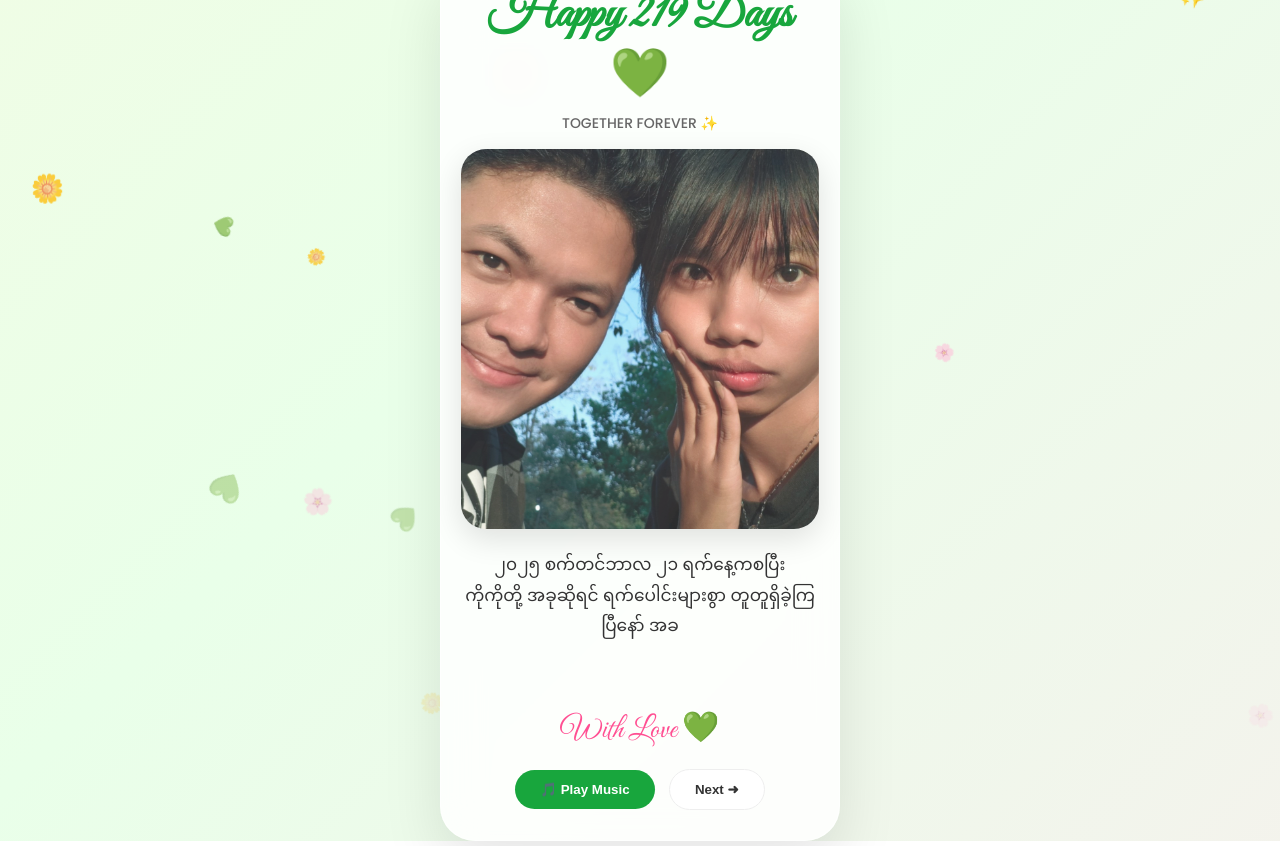
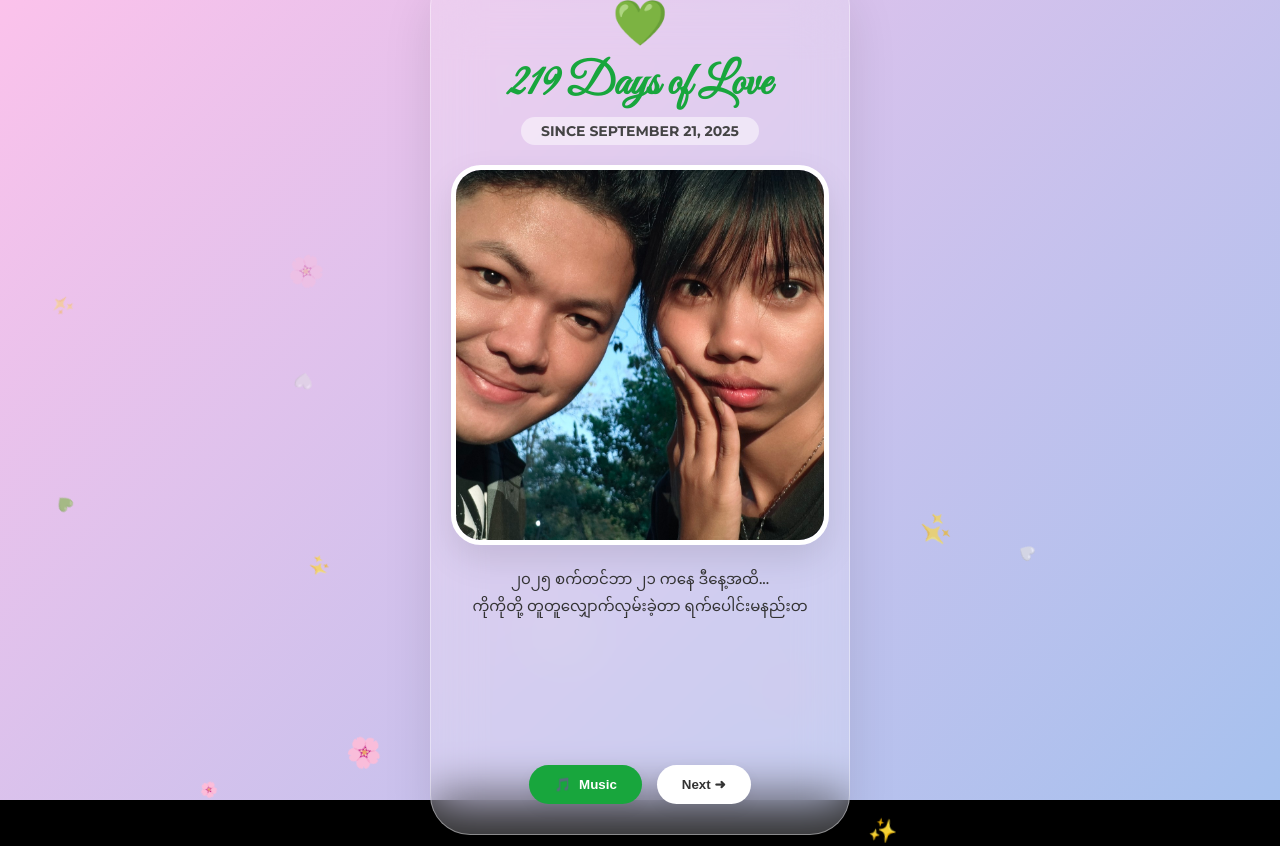
Before and after one commit to saiwannahtun15-blip/222-days, a plain HTML site: page index.html in a window 1280 px wide. Drawn offline with Linux system fonts and the light colour scheme.

Commit message:
Update index.html

```diff
--- a/index.html
+++ b/index.html
@@ -3,114 +3,121 @@
 <head>
     <meta charset="UTF-8">
     <meta name="viewport" content="width=device-width, initial-scale=1.0">
-    <title>Our Love Story 💚</title>
-    <link href="https://fonts.googleapis.com/css2?family=Great+Vibes&family=Poppins:wght@300;400;500;600&display=swap" rel="stylesheet">
+    <title>Together Since 21.9.2025 💚</title>
+    <link href="https://fonts.googleapis.com/css2?family=Great+Vibes&family=Montserrat:wght@300;500;700&display=swap" rel="stylesheet">
     <style>
-        :root { --primary-green: #18a63d; --heart-pink: #ff4f92; --glass-bg: rgba(255, 255, 255, 0.85); }
+        :root { --accent: #18a63d; --soft-pink: #ff85a1; --white: #ffffff; }
         * { margin: 0; padding: 0; box-sizing: border-box; }
-        body {
-            width: 100%; height: 100vh; overflow: hidden; font-family: 'Poppins', sans-serif;
-            display: flex; justify-content: center; align-items: center;
-            background: linear-gradient(-45deg, #ffe6f0, #e9ffe9, #fff8dd, #eef9ff);
-            background-size: 400% 400%; animation: bgFlow 15s ease infinite; position: relative;
-        }
-        @keyframes bgFlow { 0% { background-position: 0% 50%; } 50% { background-position: 100% 50%; } 100% { background-position: 0% 50%; } }
-        .container {
-            position: relative; z-index: 2; width: 92%; max-width: 400px;
-            background: var(--glass-bg); backdrop-filter: blur(20px); -webkit-backdrop-filter: blur(20px);
-            border: 1px solid rgba(255, 255, 255, 0.6); border-radius: 35px;
-            padding: 25px 20px; box-shadow: 0 25px 60px rgba(0,0,0,0.1); text-align: center;
-        }
-        h1 { font-family: 'Great Vibes', cursive; font-size: 48px; color: var(--primary-green); margin-bottom: 5px; }
-        .days-count { font-weight: 500; font-size: 14px; color: #666; margin-bottom: 15px; text-transform: uppercase; }
-        .slider {
-            position: relative; width: 100%; height: 380px; border-radius: 25px;
-            overflow: hidden; box-shadow: 0 10px 30px rgba(0,0,0,0.12); margin-bottom: 20px;
-        }
-        .slider img { position: absolute; inset: 0; width: 100%; height: 100%; object-fit: cover; opacity: 0; transition: opacity 1.5s ease-in-out; }
-        .slider img.active { opacity: 1; }
-        .message-box { font-size: 17px; line-height: 1.8; color: #333; min-height: 150px; margin-bottom: 10px; }
-        .signature { font-family: 'Great Vibes', cursive; font-size: 30px; color: var(--heart-pink); margin-bottom: 15px; }
-        .btn { border: none; padding: 12px 25px; border-radius: 50px; cursor: pointer; font-weight: 600; background: var(--primary-green); color: white; margin: 5px; transition: 0.3s; }
-        .btn-next { background: white; color: #333; border: 1px solid #eee; }
-        .fall { position: absolute; top: -50px; pointer-events: none; z-index: 1; animation: fallAnimation linear forwards; }
-        @keyframes fallAnimation { to { transform: translateY(110vh) rotate(360deg); opacity: 0; } }
+        body { height: 100vh; display: flex; justify-content: center; align-items: center; background: #000; font-family: 'Montserrat', sans-serif; overflow: hidden; position: relative; }
+        #bg-canvas { position: absolute; top: 0; left: 0; width: 100%; height: 100%; background: linear-gradient(135deg, #fbc2eb 0%, #a6c1ee 100%); z-index: 0; }
+        .main-card { position: relative; z-index: 10; width: 90%; max-width: 420px; background: rgba(255, 255, 255, 0.2); backdrop-filter: blur(25px); -webkit-backdrop-filter: blur(25px); border: 1px solid rgba(255, 255, 255, 0.4); border-radius: 40px; padding: 30px 20px; box-shadow: 0 25px 50px rgba(0,0,0,0.1); text-align: center; color: #333; }
+        .heart-beat { font-size: 40px; color: var(--accent); animation: beat 1.2s infinite; margin-bottom: 10px; }
+        @keyframes beat { 0%, 100% { transform: scale(1); } 50% { transform: scale(1.2); } }
+        h1 { font-family: 'Great Vibes', cursive; font-size: 45px; color: var(--accent); margin-bottom: 5px; }
+        .counter-box { background: rgba(255, 255, 255, 0.5); display: inline-block; padding: 5px 20px; border-radius: 50px; font-weight: 700; font-size: 14px; margin-bottom: 20px; color: #444; }
+        .photo-frame { width: 100%; height: 380px; border-radius: 30px; overflow: hidden; border: 5px solid white; box-shadow: 0 15px 35px rgba(0,0,0,0.1); margin-bottom: 20px; }
+        .photo-frame img { width: 100%; height: 100%; object-fit: cover; display: none; animation: zoomEffect 6s infinite alternate; }
+        .photo-frame img.active { display: block; }
+        @keyframes zoomEffect { from { transform: scale(1); } to { transform: scale(1.1); } }
+        .text-area { font-size: 15px; line-height: 1.8; min-height: 180px; margin-bottom: 20px; font-weight: 500; text-align: center; white-space: pre-line; }
+        .footer-btns { display: flex; justify-content: center; gap: 15px; }
+        .action-btn { background: var(--white); border: none; padding: 12px 25px; border-radius: 30px; font-weight: 700; cursor: pointer; transition: 0.3s; box-shadow: 0 5px 15px rgba(0,0,0,0.05); display: flex; align-items: center; gap: 8px; color: #333; }
+        .action-btn.primary { background: var(--accent); color: white; }
+        .action-btn:hover { transform: translateY(-3px); box-shadow: 0 10px 20px rgba(0,0,0,0.1); }
+        .particle { position: absolute; pointer-events: none; animation: fly linear forwards; }
+        @keyframes fly { to { transform: translateY(-110vh) rotate(360deg); opacity: 0; } }
     </style>
 </head>
 <body>
-    <div class="container">
-        <h1 id="title-text">Happy Anniversary 💚</h1>
-        <div class="days-count" id="days-display">Together Forever ✨</div>
-        <div class="slider">
+
+    <div id="bg-canvas"></div>
+
+    <div class="main-card">
+        <div class="heart-beat">💚</div>
+        <h1 id="days-title">Happy Days</h1>
+        <div class="counter-box">SINCE SEPTEMBER 21, 2025</div>
+
+        <div class="photo-frame">
             <img src="photo1.jpg" class="active">
             <img src="photo2.jpg">
             <img src="photo3.jpg">
             <img src="photo4.jpg">
+            <img src="photo5.jpg">
+            <img src="photo6.jpg">
+            <img src="photo7.jpg">
+            <img src="photo8.jpg">
         </div>
-        <div class="message-box" id="typing-text"></div>
-        <div class="signature">With Love 💚</div>
-        <div class="controls">
-            <button class="btn" onclick="toggleMusic()">🎵 Play Music</button>
-            <button class="btn btn-next" onclick="nextSlide()">Next ➜</button>
+
+        <div class="text-area" id="love-text"></div>
+
+        <div class="footer-btns">
+            <button class="action-btn primary" onclick="handleMusic()">
+                <span id="m-icon">🎵</span> Music
+            </button>
+            <button class="action-btn" onclick="nextPhoto()">Next ➜</button>
         </div>
     </div>
-    <audio id="bg-music" loop><source src="song.mp3" type="audio/mpeg"></audio>
+
+    <audio id="main-song" loop>
+        <source src="song.mp3" type="audio/mpeg">
+    </audio>
 
     <script>
-        // ၁။ ရက်စွဲတွက်ချက်ခြင်း
-        const startDay = new Date("2025-09-21");
-        function updateCounter() {
+        const startDate = new Date("2025-09-21");
+        const titleEl = document.getElementById("days-title");
+
+        function refreshDays() {
             const now = new Date();
-            const diffDays = Math.floor((now - startDay) / (1000 * 60 * 60 * 24));
-            document.getElementById("title-text").innerText = `Happy ${diffDays} Days 💚`;
+            const diff = Math.floor((now - startDate) / (1000 * 60 * 60 * 24));
+            titleEl.innerText = `${diff} Days of Love`;
         }
-        updateCounter();
+        refreshDays();
 
-        // ၂။ စာသားပေါ်အောင်လုပ်ခြင်း (Typewriter fix)
-        const message = `၂၀၂၅ စက်တင်ဘာလ ၂၁ ရက်နေ့ကစပြီး\nကိုကိုတို့ အခုဆိုရင် ရက်ပေါင်းများစွာ တူတူရှိခဲ့ကြပြီနော် အချစ်ရေ 💚\n\nအမှတ်တရတိုင်းအတွက် ကျေးဇူးတင်ပါတယ်။\nနောက်ထပ် နှစ်ပေါင်းများစွာအထိ\nလက်တွဲမဖြုတ်တမ်း တူတူရှေ့ဆက်ကြမယ်နော်။\n\nအရမ်းချစ်တယ် ကိုကို့သဲသဲလေး 😘💚`;
+        // ထည့်သွင်းပေးထားတဲ့ Romantic စာသားသစ်
+        const content = `၂၀၂၅ စက်တင်ဘာ ၂၁ ကနေ ဒီနေ့အထိ...\nကိုကိုတို့ တူတူလျှောက်လှမ်းခဲ့တာ ရက်ပေါင်းမနည်းတော့ဘူးနော်။ 💚\n\nသဲသဲနဲ့အတူရှိရတဲ့ အချိန်တိုင်းက ကိုကို့အတွက်တော့ တန်ဖိုးမဖြတ်နိုင်တဲ့ အမှတ်တရတွေချည်းပါပဲ။\n\nတစ်နေ့ကျရင်... ကိုကိုတို့နှစ်ယောက် သေချာပေါက် လက်ထပ်ကြမယ်နော်။\nပြီးတော့ အေးချမ်းပြီး နွေးထွေးတဲ့ မိသားစုဘဝလေးတစ်ခုကို အတူတူ တည်ဆောက်သွားချင်တာ ကိုကို့ရဲ့ အကြီးမားဆုံး ဆန္ဒပါ။\n\nကိုကို့ရဲ့နောက်ဆုံးထွက်သက်အထိ သဲသဲရဲ့လက်ကို အမြဲဆုပ်ကိုင်ထားပါရစေ။\n\nအရမ်းချစ်တယ် ကိုကို့သဲသဲလေး💚 အာဘွား😘💚`;
 
-        let i = 0;
-        const target = document.getElementById("typing-text");
-        function typeWriter() {
-            if (i < message.length) {
-                const char = message.charAt(i);
-                target.innerHTML += char === "\n" ? "<br>" : char;
-                i++;
-                setTimeout(typeWriter, 50);
+        let idx = 0;
+        const textEl = document.getElementById("love-text");
+
+        function write() {
+            if (idx < content.length) {
+                const char = content.charAt(idx);
+                textEl.innerHTML += char === "\n" ? "<br>" : char;
+                idx++;
+                setTimeout(write, 50);
             }
         }
-        // စာရိုက်တဲ့ animation စတင်ရန်
-        setTimeout(typeWriter, 500);
+        setTimeout(write, 1000);
 
-        // ၃။ Slideshow
-        let currentSlide = 0;
-        const slides = document.querySelectorAll(".slider img");
-        function nextSlide() {
-            slides[currentSlide].classList.remove("active");
-            currentSlide = (currentSlide + 1) % slides.length;
-            slides[currentSlide].classList.add("active");
+        let current = 0;
+        const images = document.querySelectorAll(".photo-frame img");
+        function nextPhoto() {
+            images[current].classList.remove("active");
+            current = (current + 1) % images.length;
+            images[current].classList.add("active");
         }
-        setInterval(nextSlide, 4000);
+        setInterval(nextPhoto, 4000);
 
-        // ၄။ Music
-        const music = document.getElementById("bg-music");
-        function toggleMusic() {
-            music.paused ? music.play() : music.pause();
+        const song = document.getElementById("main-song");
+        const mIcon = document.getElementById("m-icon");
+        function handleMusic() {
+            if (song.paused) { song.play(); mIcon.innerText = "⏸️"; }
+            else { song.pause(); mIcon.innerText = "🎵"; }
         }
 
-        // ၅။ Falling Emoji
-        const emojis = ["💚", "🌸", "✨", "💓", "🌼"];
-        function createFall() {
-            const el = document.createElement("div");
-            el.className = "fall";
-            el.innerHTML = emojis[Math.floor(Math.random() * emojis.length)];
-            el.style.left = Math.random() * 100 + "vw";
-            el.style.fontSize = (Math.random() * 20 + 15) + "px";
-            el.style.animationDuration = (Math.random() * 3 + 4) + "s";
-            document.body.appendChild(el);
-            setTimeout(() => el.remove(), 7000);
+        function spawn() {
+            const p = document.createElement("div");
+            p.className = "particle";
+            const items = ["💚", "🤍", "🌸", "✨"];
+            p.innerText = items[Math.floor(Math.random() * items.length)];
+            p.style.left = Math.random() * 100 + "vw";
+            p.style.top = "105vh";
+            p.style.fontSize = Math.random() * 20 + 10 + "px";
+            p.style.animationDuration = Math.random() * 4 + 4 + "s";
+            document.body.appendChild(p);
+            setTimeout(() => p.remove(), 8000);
         }
-        setInterval(createFall, 400);
+        setInterval(spawn, 350);
     </script>
 </body>
 </html>
```
